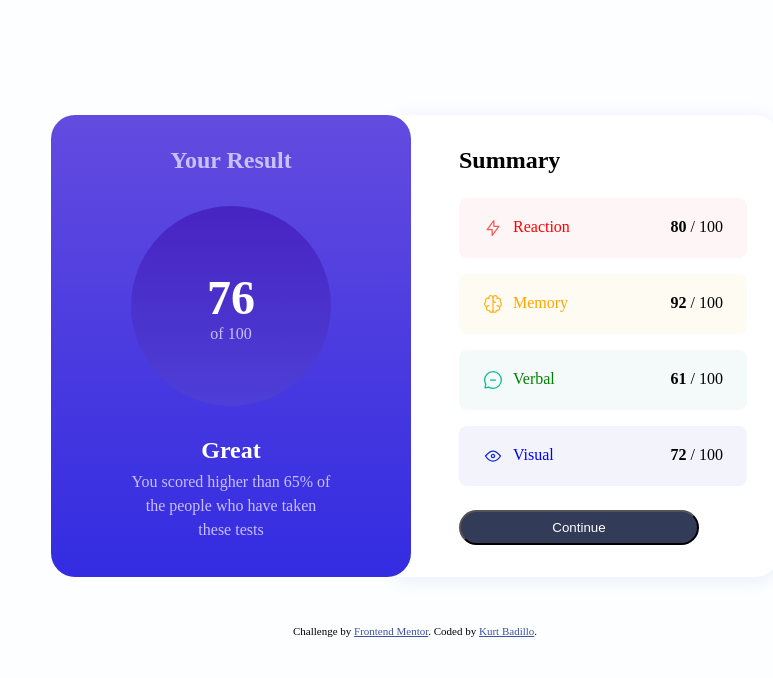
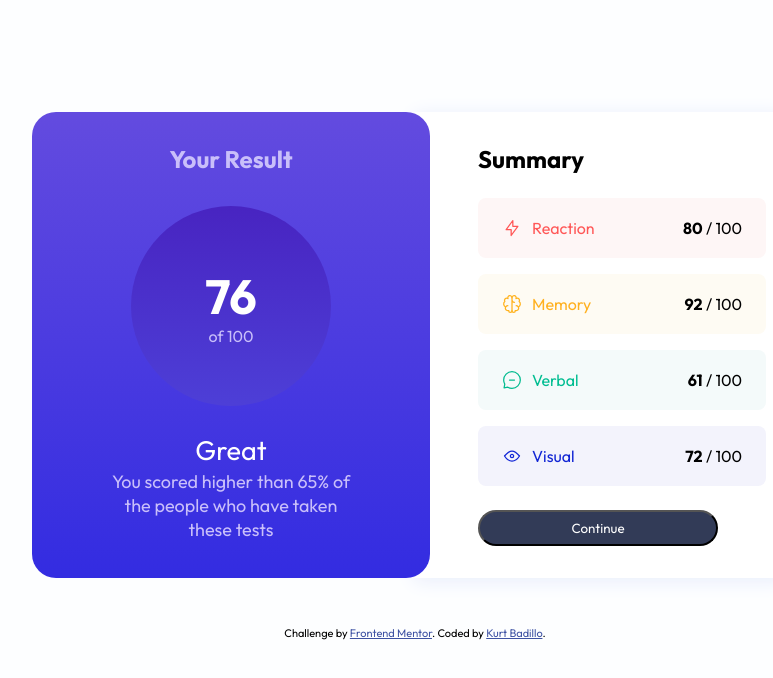
Before and after one commit to MrKB03-creator/results-summary-component-main, a plain HTML site: page public/index.html in a window 1280 px wide. Shown: the whole page, without its empty margins (225-998 px from the left). Drawn offline with Linux system fonts and the light colour scheme.

Commit message:
CSS changes

```diff
--- a/public/index.html
+++ b/public/index.html
@@ -5,6 +5,9 @@
   <meta name="viewport" content="width=device-width, initial-scale=1.0">
   <link rel="icon" type="image/png" sizes="32x32" href="./favicon-32x32.png">
   <link href="./styles/index.css" rel="stylesheet" type="text/css"/>
+  <link rel="preconnect" href="https://fonts.googleapis.com">
+<link rel="preconnect" href="https://fonts.gstatic.com" crossorigin>
+<link href="https://fonts.googleapis.com/css2?family=Outfit:wght@400;700&display=swap" rel="stylesheet">
   <title>Frontend Mentor | Results summary component</title>
 </head>
 <body>
--- a/public/styles/index.css
+++ b/public/styles/index.css
@@ -1,6 +1,7 @@
 * {
     padding: 0;
     margin: 0;
+    font-family: 'Outfit', sans-serif;
 }
 /*Main coding section*/
 body {
@@ -53,17 +54,19 @@ body {
 #result__bold-number {
     font-size: 3rem;
     color: white;
-    font-weight: 700;
+    font-weight: 800;
 }
 
 .result__Text {
     margin-top: 2rem ;
     line-height: 1.5rem;
+    font-size: 18px;
 }
 
 .result__Text h1 {
     color: white;
     margin-bottom: .5rem;
+    font-weight: 500;
 }
 
 .container__Summary {
@@ -102,19 +105,19 @@ body {
 }
 
 .icon-red {
-    color: red;
+    color: hsl(0, 100%, 67%);
 }
 
 .icon-orange {
-    color: orange;
+    color: hsl(39, 100%, 56%);
 }
 
 .icon-green {
-    color: green;
+    color: hsl(166, 100%, 37%);
 }
 
 .icon-blue {
-    color: blue;
+    color: hsl(234, 85%, 45%);
 }
 
 .summary__List-row__bg-color-reaction {
```
